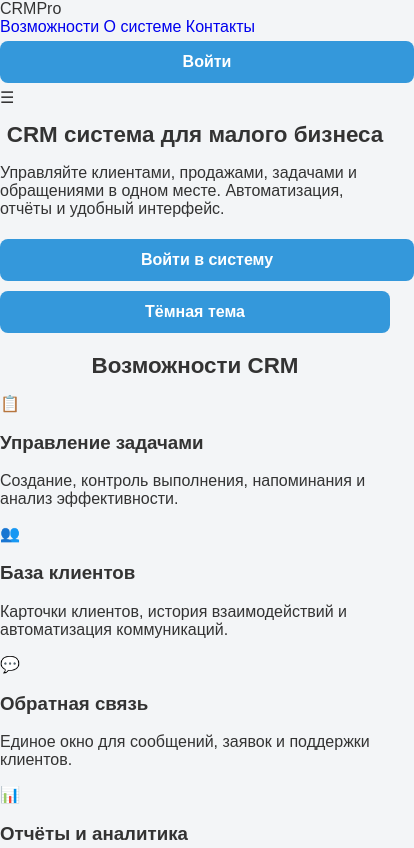
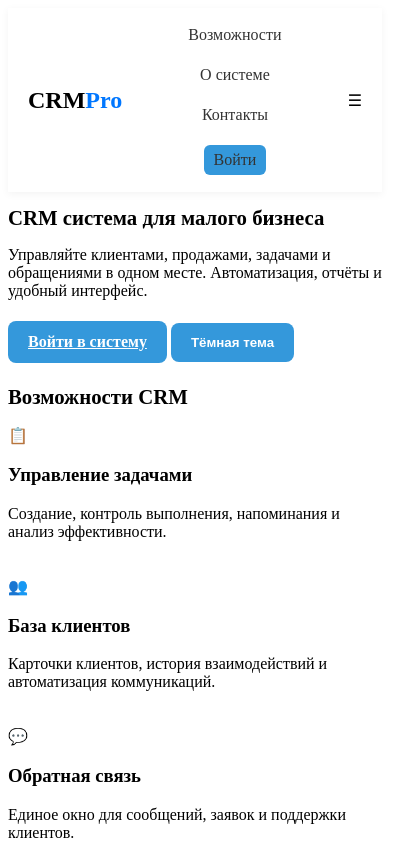
Before and after one commit to tymou282/crm-frn, a website: page index.html in a window 390 px wide. Shown: the top 848 px of the page, 414 px wide, since content can reach past the window. Drawn offline with Linux system fonts and the light colour scheme.

Commit message:
style.css

```diff
--- a/css/style.css
+++ b/css/style.css
@@ -1,61 +1,92 @@
-/* ============ БАЗА ============ */
-body {
-    margin: 0;
-    font-family: 'Arial', sans-serif;
-    background: #f3f5f7;
-    color: #333;
-    transition: 0.3s;
+/* ============ ТОПБАР ============ */
+.topbar {
+    background: #fff;
+    box-shadow: 0 2px 8px rgba(0,0,0,0.05);
+    position: sticky;
+    top: 0;
+    z-index: 100;
 }
 
-h1, h2 {
-    text-align: center;
-    margin: 15px 0;
+.topbar .container {
+    display: flex;
+    justify-content: space-between;
+    align-items: center;
+    padding: 12px 20px;
 }
 
-a {
+.logo {
+    font-size: 1.5rem;
+    font-weight: bold;
+}
+.logo span {
+    color: #0077ff;
+}
+
+.menu {
+    display: flex;
+    gap: 20px;
+    align-items: center;
+}
+.menu a {
     text-decoration: none;
+    color: #333;
+    font-weight: 500;
+    padding: 6px 10px;
+    border-radius: 6px;
+    transition: 0.2s;
+}
+.menu a:hover {
+    background: #e6f3ff;
+    color: #0077ff;
+}
+
+/* ============ КАРТОЧКИ ============ */
+.card, .client, .task-item {
+    background: #fff;
+    border-radius: 12px;
+    box-shadow: 0 5px 20px rgba(0,0,0,0.08);
+    padding: 20px;
+    margin: 20px auto;
+    transition: 0.2s;
+}
+.card:hover, .client:hover, .task-item:hover {
+    transform: translateY(-4px);
+    box-shadow: 0 8px 25px rgba(0,0,0,0.12);
+}
+
+/* ============ СЕТКА ============ */
+.grid {
+    display: grid;
+    grid-template-columns: repeat(auto-fit, minmax(240px, 1fr));
+    gap: 20px;
 }
 
 /* ============ КНОПКИ ============ */
 .btn {
     display: inline-block;
-    padding: 12px 24px;
+    padding: 12px 20px;
     border-radius: 8px;
     font-weight: bold;
-    transition: 0.2s;
     cursor: pointer;
     text-align: center;
     background: #3498db;
     color: #fff;
     border: none;
     margin: 5px 0;
+    transition: 0.2s;
 }
-
 .btn:hover {
     background: #2573a6;
 }
 
 button.delete {
     background: #e74c3c;
-    color: #fff;
-    border: none;
 }
-
 button.delete:hover {
     background: #c0392b;
 }
 
-/* ============ КАРТОЧКИ ============ */
-.card, .client, .task-item {
-    background: #fff;
-    padding: 20px;
-    border-radius: 12px;
-    box-shadow: 0 5px 15px rgba(0,0,0,0.08);
-    margin: 15px auto;
-    max-width: 500px;
-}
-
-/* ============ INPUTS & TEXTAREA ============ */
+/* ============ INPUTS ============ */
 input, textarea {
     width: 100%;
     padding: 14px;
@@ -63,16 +94,14 @@ input, textarea {
     border-radius: 8px;
     border: 1px solid #ccc;
     font-size: 1rem;
-    box-sizing: border-box;
 }
-
 input:focus, textarea:focus {
     outline: none;
     border-color: #3498db;
     box-shadow: 0 0 8px rgba(52,152,219,0.3);
 }
 
-/* ============ LOGIN PAGE ============ */
+/* ============ LOGIN ============ */
 .login-page {
     display: flex;
     justify-content: center;
@@ -81,7 +110,6 @@ input:focus, textarea:focus {
     background: linear-gradient(135deg, #3c8ce7, #00eaff);
     padding: 20px;
 }
-
 .login-card {
     background: #fff;
     padding: 35px 25px;
@@ -91,12 +119,10 @@ input:focus, textarea:focus {
     width: 100%;
     max-width: 400px;
 }
-
 .login-card h2 {
     margin-bottom: 25px;
     font-size: 1.7rem;
 }
-
 .login-btn {
     width: 100%;
     padding: 14px;
@@ -105,64 +131,22 @@ input:focus, textarea:focus {
     margin-top: 15px;
 }
 
-.login-hint {
-    margin-top: 15px;
-    opacity: 0.8;
-    font-size: 0.9rem;
+/* ============ АДАПТИВНОСТЬ ============ */
+@media (max-width: 768px) {
+    .menu {
+        flex-direction: column;
+        gap: 10px;
+    }
+    .grid {
+        grid-template-columns: 1fr;
+    }
 }
-
-.hint-link {
-    color: #0077ff;
-    text-decoration: none;
-}
-
-.hint-link:hover {
-    text-decoration: underline;
-}
-
-/* ============ ССЫЛКИ НА СТРАНИЦЫ ============ */
-body > a.btn {
-    display: inline-block;
-    margin: 10px 5px;
-}
-
-/* ============ СПИСКИ ============ */
-.client, .task-item {
-    font-size: 0.95rem;
-    line-height: 1.4rem;
-}
-
-/* ============ АДАПТИВНОСТЬ ============ */
-@media (max-width: 600px) {
-
-    body, html {
-        padding: 0;
-        margin: 0;
-    }
-
-    h1, h2 {
-        font-size: 1.4rem;
-    }
-
-    .card, .client, .task-item, .login-card {
+@media (max-width: 480px) {
+    .login-card, .card, .client, .task-item {
         width: 95%;
-        margin: 10px auto;
         padding: 15px;
     }
-
-    input, textarea {
-        padding: 12px;
-        font-size: 0.95rem;
+    h1, h2 {
+        font-size: 1.3rem;
     }
-
-    .btn, button.delete {
-        padding: 12px;
-        font-size: 1rem;
-        width: 100%;
-    }
-
-    .login-card {
-        padding: 25px 15px;
-    }
-
 }
```
